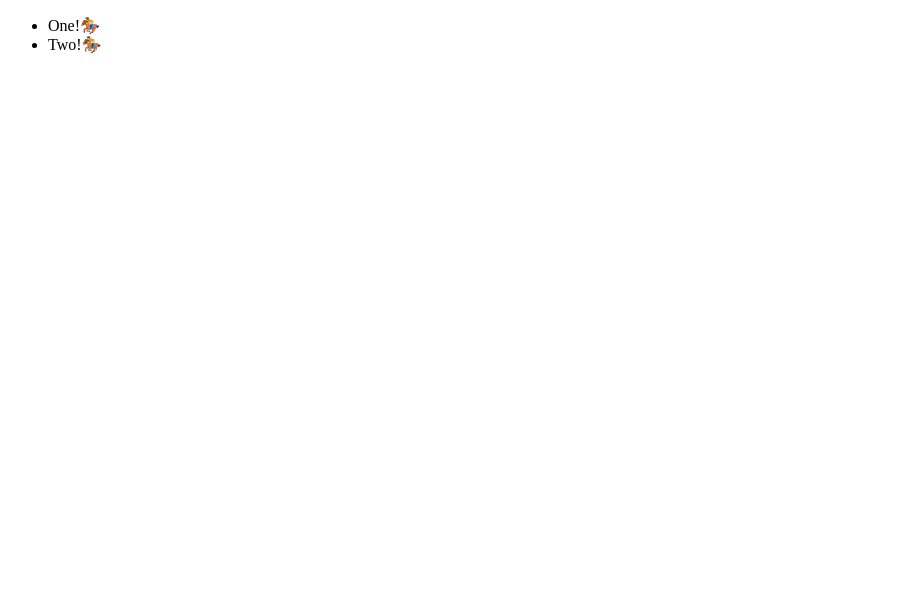
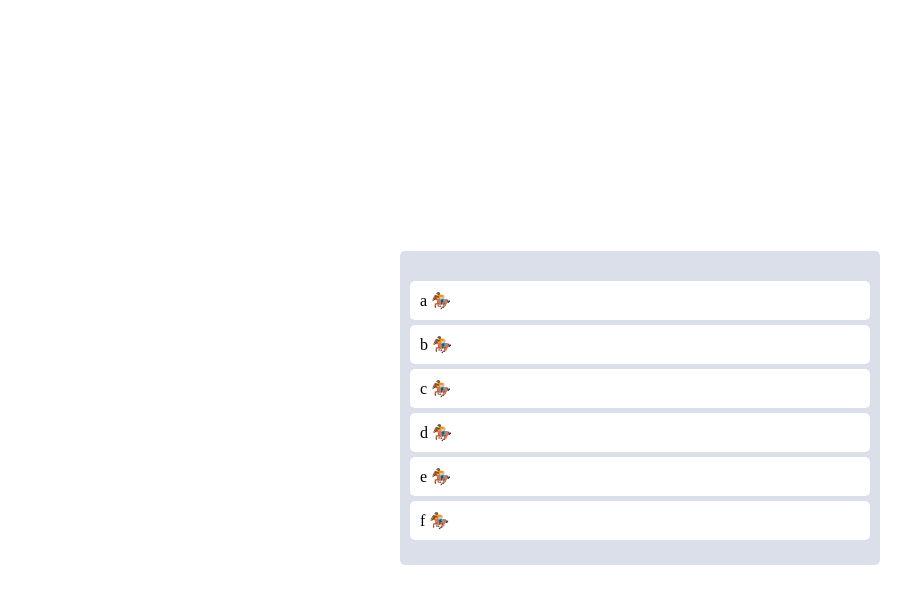
Before and after one commit to sorrynthx/react-study, a React (Create React App) app in the folder trello-clone/: page / in a window 1280 px wide. Shown: the top 604 px of the page, without its empty margins (0-911 px from the left). Built offline with nearby package versions, Linux system fonts and the light colour scheme.

Commit message:
2022-06-09 Trello-Colone App react-beautiful-dnd 설치 + 드레그 설정2 (변경사항 적용 - .splice() 이용)

```diff
--- a/trello-clone/src/App.tsx
+++ b/trello-clone/src/App.tsx
@@ -1,46 +1,105 @@
-import {DragDropContext, Draggable, Droppable} from 'react-beautiful-dnd';
+import {DragDropContext, Draggable, Droppable, DropResult} from 'react-beautiful-dnd';
+import { useRecoilState } from 'recoil';
+import styled from 'styled-components';
+import { toDoState } from './routes/atoms';
+
+
+const Wrapper = styled.div`
+  display: flex;
+  max-width: 480px;
+  width: 100%;
+  margin: 0 auto;
+  justify-content: center;
+  align-items: center;
+  height: 100vh;
+
+`;
+const Boards = styled.div`
+  display: grid;
+  width: 100%;
+  grid-template-columns: repeat(1, 1fr);
+`;
+
+const Board = styled.div`
+  padding: 20px 10px;
+  padding-top: 30px;
+  background-color: ${(props) => props.theme.boardColor};
+  border-radius: 5px;
+  min-height: 200px;
+`;
+
+const Card = styled.div`
+  border-radius: 5px;
+  margin-bottom: 5px;
+  padding: 10px 10px;
+  background-color: ${(props) => props.theme.cardColor};
+`;
+
+
+
 function App() {
-  const onDragEnd = () => {
 
-  }
+  const [toDos, setToDos] = useRecoilState(toDoState);
 
-  {/* 특정 영역에만 설정하기 (지금은 전체 적용됨) */}
+  // Drag 끝났을때,
+  const onDragEnd = ({draggableId, destination, source}: DropResult) => {
+
+    // 목적지 (이동) 없을 때,
+    if (!destination) return;
+
+    // 목적지 (이동) 있을 때,
+    setToDos(oldToDos => {
+      // 원본 변경하지 않고 복사해서 사용
+      const toDosCopy = [...oldToDos];
+
+      console.log("Delete item on", source.index);
+      console.log(toDosCopy);
+
+      // 1. source.index 아이템 삭제
+      toDosCopy.splice(source.index, 1);
+
+      console.log("Delete item");
+      console.log(toDosCopy);
+
+      // 2. destination.index 아이템에 넣기
+      toDosCopy.splice(destination?.index, 0, draggableId);
+
+      console.log("Put back", draggableId, "on", destination.index);
+      console.log(toDosCopy);
+
+      return toDosCopy;
+    })
+  };
+
   return (
+
       <DragDropContext onDragEnd={onDragEnd}>
-        <div>
+        <Wrapper>
+          <Boards>
             <Droppable droppableId='one'>
+
               {(magic) => (
-
-                <ul ref={magic.innerRef} {...magic.droppableProps}>
-
-                  <Draggable draggableId='first' index={0}>
+                  <Board ref={magic.innerRef} {...magic.droppableProps}>
+                    {toDos.map((toDo, index) => (
+                        <Draggable key={toDo} draggableId={toDo} index={index}>
                           {(magic) =>
-                      <li
-                        ref={magic.innerRef}
-                        {...magic.draggableProps}
-                        //{...magic.dragHandleProps}
-                      >
-                        One!
-                        <span {...magic.dragHandleProps}>🏇</span>
-                      </li>}
-                  </Draggable>
-
-                  <Draggable draggableId='second' index={1}>
-                    {(magic) =>
-                      <li
+                            <Card
                               ref={magic.innerRef}
                               {...magic.draggableProps}
                               {...magic.dragHandleProps}
                             >
-                        Two!
-                        <span>🏇</span>
-                      </li>}
+                              {toDo} <span {...magic.dragHandleProps}>🏇</span>
+                            </Card>}
                         </Draggable>
-                </ul>
                       )
-            }
+                    )}
+                    {/* deoppable이 끝날때까지 모양 잡아줌 */}
+                    {magic.placeholder}
+                  </Board>
+                )}
             </Droppable>
-        </div>
+          </Boards>
+        </Wrapper>
       </DragDropContext>
 
 
--- a/trello-clone/src/index.tsx
+++ b/trello-clone/src/index.tsx
@@ -1,12 +1,20 @@
 import React from 'react';
 import ReactDOM from 'react-dom/client';
+import { RecoilRoot } from 'recoil';
+import { ThemeProvider } from 'styled-components';
 import App from './App';
+import { darkTheme } from './theme';
 
 const root = ReactDOM.createRoot(
   document.getElementById('root') as HTMLElement
 );
 root.render(
   <>
-    <App />
+    <RecoilRoot>
+      <ThemeProvider theme={darkTheme}>
+        <App />
+      </ThemeProvider>
+    </RecoilRoot>
   </>
+
 );
--- a/trello-clone/src/routes/atoms.ts
+++ b/trello-clone/src/routes/atoms.ts
@@ -21,3 +21,10 @@ export const hourSelector = selector<number>({
         set(minuteState, minutes);
     }
 });
+
+
+// react-beautiful-dnd recoil
+export const toDoState = atom({
+    key: "toDo",
+    default: ["a", "b", "c", "d", "e", "f"],
+});
--- a/trello-clone/src/styled.d.ts
+++ b/trello-clone/src/styled.d.ts
@@ -4,9 +4,8 @@ import 'styled-components';
 // and extend them!
 declare module 'styled-components' {
   export interface DefaultTheme {
-    textColor: string;
     bgColor: string;
-    accentColor: string;
-    cardBgColor: string;
+    cardColor: string;
+    boardColor: string;
   }
 }
--- a/trello-clone/src/theme.ts
+++ b/trello-clone/src/theme.ts
@@ -1,15 +1,7 @@
 import { DefaultTheme } from "styled-components";
 
 export const darkTheme: DefaultTheme = {
-    bgColor: "#130f40",
-    textColor: "white",
-    accentColor: "#9c88ff",
-    cardBgColor: "transparent",
+  bgColor: "#3F8CF2",
+  boardColor: "#DADFE9",
+  cardColor: "white",
 };
-
-export const lightTheme: DefaultTheme = {
-    bgColor: "whitesmoke",
-    textColor: "black",
-    accentColor: "#9c88ff",
-    cardBgColor: "white",
-};
```
Lines whose indentation alone changed are shown as unchanged.
